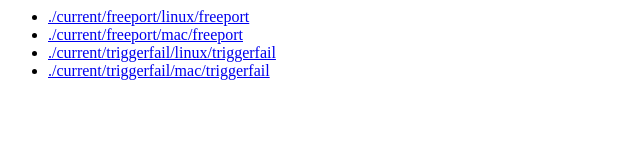
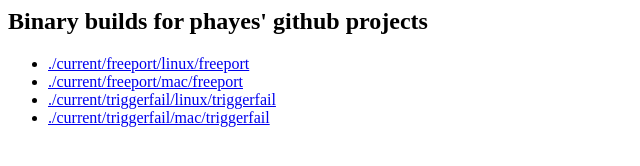
Before and after one commit to phayes/bin, a plain HTML site: page index.html in a window 1280 px wide. Shown: the whole page, without its empty margins (0-640 px from the left). Drawn offline with Linux system fonts and the light colour scheme.

Commit message:
Updating index and index builder

```diff
--- a/index.html
+++ b/index.html
@@ -1,3 +1,4 @@
+<h2>Binary builds for phayes' github projects</h2>
 <UL>
 <LI><a href="/bin/./current/freeport/linux/freeport">./current/freeport/linux/freeport</a></LI>
 <LI><a href="/bin/./current/freeport/mac/freeport">./current/freeport/mac/freeport</a></LI>
```
Also changed, not shown: 1 other file.
